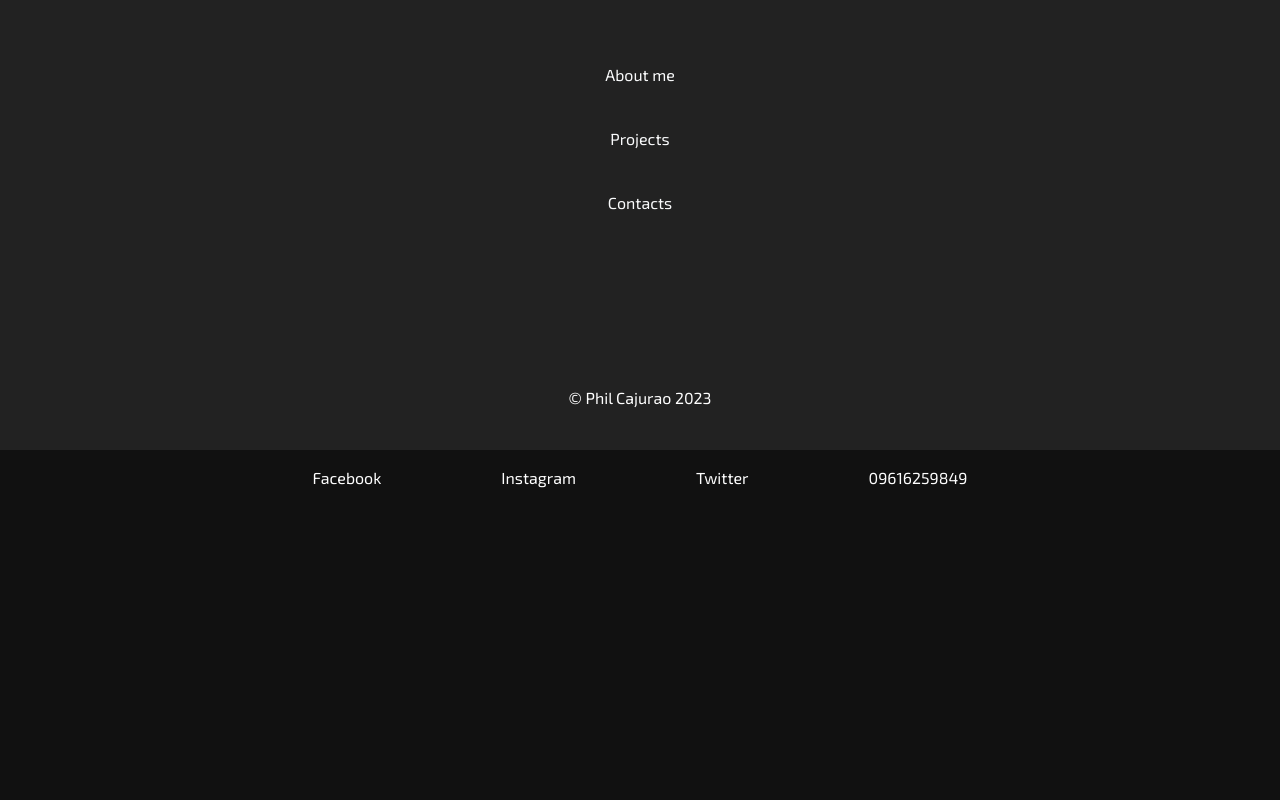
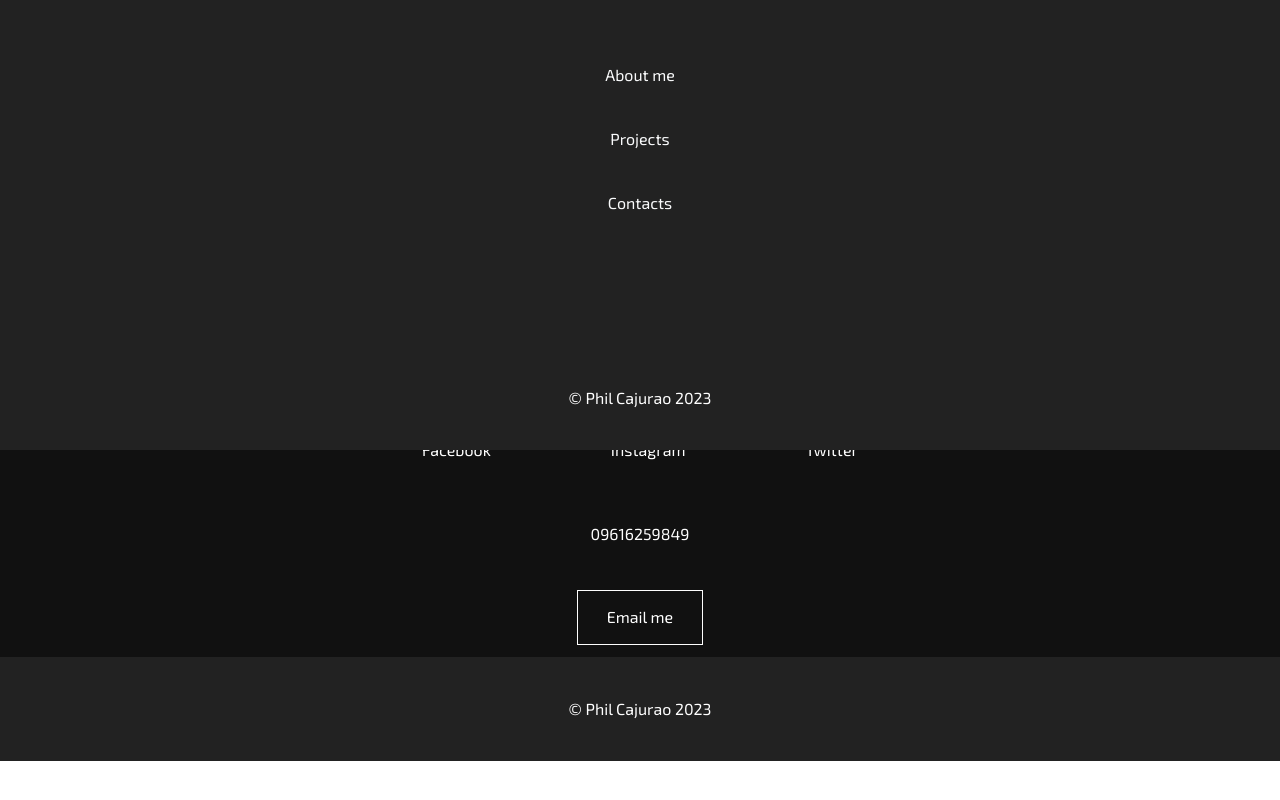
Before and after one commit to philcajurao/philcajurao.github.io, a React (Create React App) app: page / in a window 1280 px wide. Shown: the part 1150-1950 px from the top of the page. After the commit the page ends 1911 px from the top, so only its background shows below. Built offline with nearby package versions, Linux system fonts and the light colour scheme; the HTML template or start-up script is replaced by a standard one.

Commit message:
fixing...

```diff
--- a/src/components/Content.js
+++ b/src/components/Content.js
@@ -1,6 +1,6 @@
 import React from 'react'
 
-function Content({ cont1, cont2, cont3, cont4,}) {
+function Content({ cont1, cont2, cont3, cont4, }) {
     return (
         <div className="content bg-[#111] p-3 bottom-0 z-20">
             <div className="text-[#fefefe] flex flex-col items-center mx-[20vw]">
@@ -26,24 +26,30 @@ function Content({ cont1, cont2, cont3, cont4,}) {
                 </div>
                 <div id="projects" ref={cont3} className="mt-40">
                     <h2 className="text-[#555] text-lg">Projects</h2>
-                    <div className="flex flex-col space-y-5 mt-2 text-justify">
-                        <p className="">
-                            Culpa deserunt do reprehenderit sunt dolor ad quis ut in aliquip consectetur veniam. Dolor ut aliqua dolor proident culpa occaecat deserunt adipisicing eu non in. Ipsum laborum eiusmod exercitation cillum cupidatat deserunt aute consectetur anim fugiat minim labore nostrud. Nisi ex cupidatat est sint magna deserunt. Consequat adipisicing quis dolore commodo qui amet in tempor irure exercitation in voluptate anim sit.
-                        </p>
-                        <p className="">
-                            Commodo proident tempor non aliqua deserunt eu nisi. Labore dolor ea est adipisicing elit. Tempor mollit veniam occaecat eu et ea in ad aliquip cillum.
-                        </p>
+                    <div className="grid grid-cols-2 gap-10 mt-2 text-justify">
+                        <div className=" p-5 flex flex-col items-center">
+                            <div className='text-left slef-start'>Title</div>
+                            <div>Media</div>
+                            <div>Summary Laborum mollit cillum culpa culpa Lorem dolore aliquip eiusmod ea anim.</div>
+                        </div>
+                        <div className="p-5 flex flex-col items-center">
+
+                            <di className='text-left  slef-start'>Title</di>
+                            <div>Media</div>
+                            <div>Summary Velit proident labore duis exercitation officia ullamco duis.</div>
+                        </div>
                     </div>
                 </div>
-                <div id="contacts" ref={cont4} className="mt-40 mb-96">
-                    <h2 className="text-[#555] text-lg">Contact</h2>
-                    <div className="flex flex-col space-y-5 mt-2 text-justify">
+                <div id="contacts" ref={cont4} className="mt-40 ">
+                    <h2 className="text-[#555] text-lg text-center">Contact</h2>
+                    <div className="flex flex-col space-y-5 mt-2 items-center text-justify">
                         <ul className='flex justify-between space-x-20'>
-                            <li className='hover:bg-[#fefefe] hover:text-[#111] p-5 cursor-pointer duration-300'>Facebook</li>
-                            <li className='hover:bg-[#fefefe] hover:text-[#111] p-5 cursor-pointer duration-300'>Instagram</li>
-                            <li className='hover:bg-[#fefefe] hover:text-[#111] p-5 cursor-pointer duration-300'>Twitter</li>
-                            <li className='hover:bg-[#fefefe] hover:text-[#111] p-5 cursor-pointer duration-300'>09616259849</li>
+                            <li className='hover:bg-[#fefefe] hover:text-[#111] p-5 cursor-pointer duration-300'> <a href='https://www.facebook.com/philip.cajurao.7' target='_blank'>Facebook</a></li>
+                            <li className='hover:bg-[#fefefe] hover:text-[#111] p-5 cursor-pointer duration-300'> <a href='https://www.instagram.com/philcajurao.dev' target='_blank'>Instagram</a></li>
+                            <li className='hover:bg-[#fefefe] hover:text-[#111] p-5 cursor-pointer duration-300'> <a href='https://twitter.com/hilai_73' target='_blank'>Twitter</a></li>
                         </ul>
+                        <div className=' p-5 cursor-pointer duration-300'>09616259849</div>
+
                     </div>
                 </div>
             </div>
--- a/src/components/EmailContact.js
+++ b/src/components/EmailContact.js
@@ -26,7 +26,7 @@ function EmailContact() {
   };
 
   return (
-    <div className="flex justify-center bg-[#111] p-3">
+    <div className="flex justify-center bg-[#111] p-3 ">
       <button className="emailBtn">
         Email me
       </button>
--- a/src/index.css
+++ b/src/index.css
@@ -46,12 +46,12 @@ code {
   height: 100%;
   background-color: #fefefe;
   transform: translate(-100%, -100%);
-  transition: all 1s;
+  transition: all .7s;
   z-index: -1;
 }
 
 .emailBtn:hover::before {
-  transform: translateY(0);
+  transform: translate(0);
 }
 
 .emailBtn::after {
@@ -63,7 +63,7 @@ code {
   height: 100%;
   background-color: #fefefe;
   transform: translate(100%, 100%);
-  transition: all 1s;
+  transition: all .7s;
   z-index: -1;
 }
 
```
